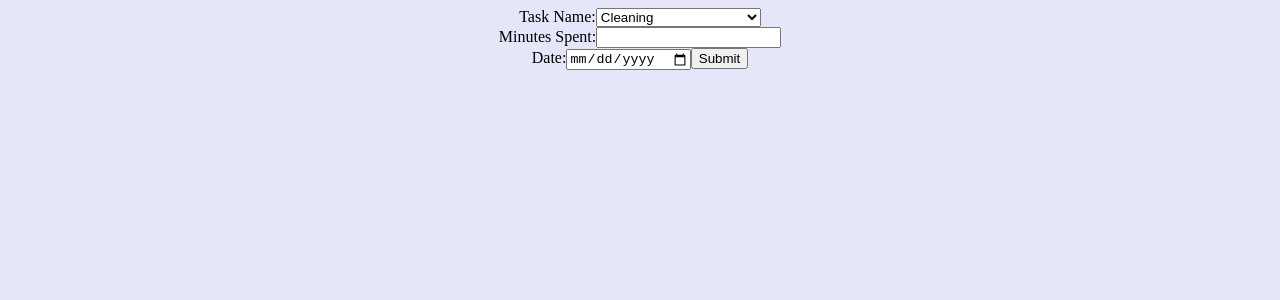
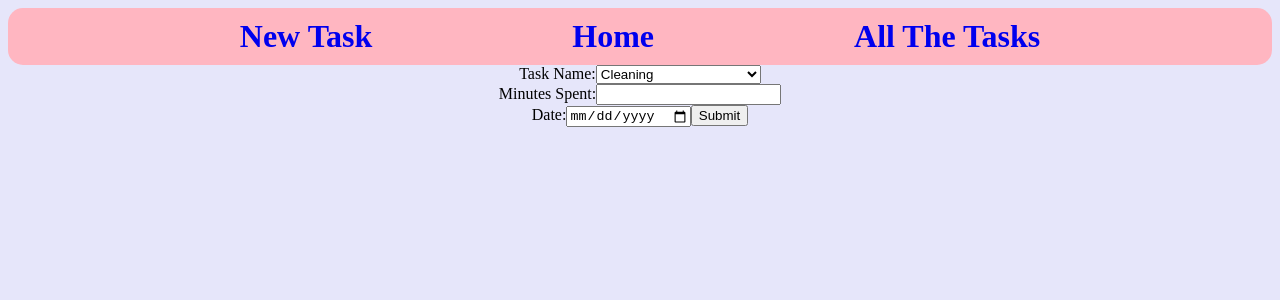
Before and after one commit to melissavaiden/phase-2-project, a React (Create React App) app: page /TaskForm in a window 1280 px wide. Shown: the top 300 px of the page. Built offline with nearby package versions, Linux system fonts and the light colour scheme; data requests are answered from the project's data file.

Commit message:
Fix routing and Add NavBar to all Pages

```diff
--- a/src/components/NavBar.js
+++ b/src/components/NavBar.js
@@ -6,9 +6,9 @@ import {NavLink} from "react-router-dom"
 function NavBar() {
     return (
         <div className="navBar">
-            <NavLink className='navLink' to="/TaskForm">New Task</NavLink>
-            <NavLink className='navLink' to="/">Home</NavLink>
-            <NavLink className='navLink' to="/TaskList">All The Tasks</NavLink>
+            <NavLink className='navLink' to="./TaskForm">New Task</NavLink>
+            <NavLink className='navLink' to="./">Home</NavLink>
+            <NavLink className='navLink' to="./TaskList">All The Tasks</NavLink>
 
         </div>
     )
--- a/src/components/TaskForm.js
+++ b/src/components/TaskForm.js
@@ -1,4 +1,5 @@
 import React, { useState } from "react";
+import NavBar from "./NavBar";
 
 function TaskForm({addTask}) {
     const [taskName, setTaskName] = useState('Cleaning')
@@ -31,6 +32,7 @@ function TaskForm({addTask}) {
 
     return (
          <form onSubmit={handleSubmit}>
+             <NavBar />
             <label>
                 Task Name:
                 <select onChange={handleNameChange}>
--- a/src/components/TaskList.js
+++ b/src/components/TaskList.js
@@ -1,10 +1,12 @@
 import React from "react";
+import NavBar from "./NavBar";
 import TaskCard from "./TaskCard";
 
 function TaskList() {
     return (
         <div>
-            <TaskCard />
+            <NavBar />
+            {/* <TaskCard /> */}
         </div>
     )
 }
```
